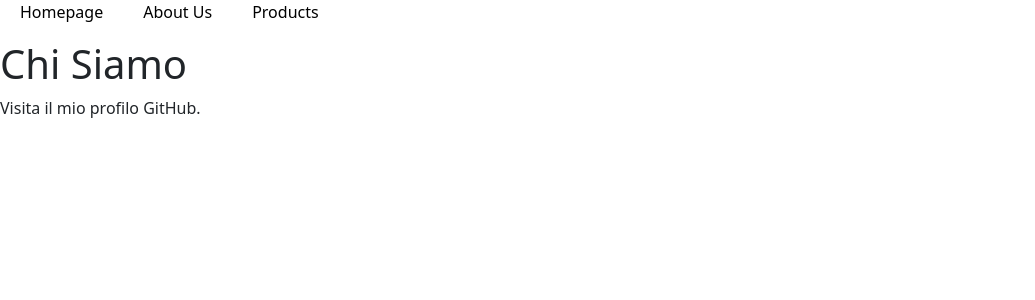
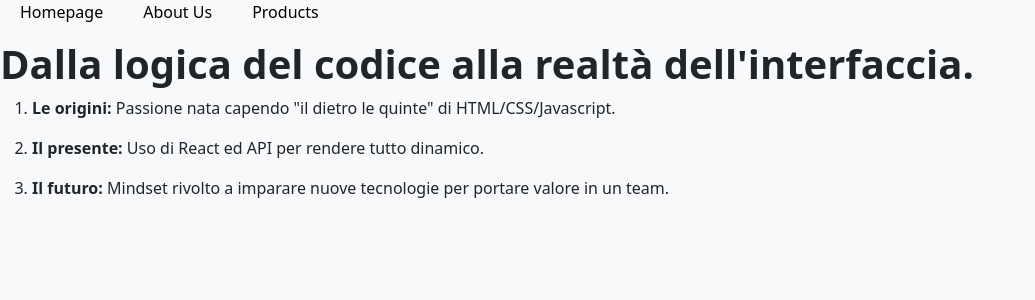
Before and after one commit to giovanbattista-web/react-router, a React (Vite) app: page /about in a window 1280 px wide. Shown: the top 300 px of the page, without its empty margins (0-1035 px from the left). Built offline with nearby package versions, Linux system fonts and the light colour scheme.

Commit message:
[UPD] USER EXPERIENCE UPDATED

```diff
--- a/src/index.css
+++ b/src/index.css
@@ -7,3 +7,15 @@
 a {
     text-decoration: none;
 }
+
+body {
+    background-color: #f8f9fa;
+}
+
+.card {
+    background-color: #ffffff;
+    border-radius: 12px;
+    padding: 20px;
+    box-shadow: 0 4px 12px rgba(0, 0, 0, 0.5);
+    border: 1px solid #e0e0e0;
+}
--- a/src/pages/About.jsx
+++ b/src/pages/About.jsx
@@ -5,8 +5,18 @@ const About = () => {
     return (
         <div>
             <Navbar />
-            <h1>Chi Siamo</h1>
-            <p>Visita il mio profilo GitHub.</p>
+            <h1><strong>Dalla logica del codice alla realtà dell'interfaccia.</strong></h1>
+            <ol>
+                <li>
+                    <p><strong>Le origini:</strong> Passione nata capendo "il dietro le quinte" di HTML/CSS/Javascript.</p>
+                </li>
+                <li>
+                    <p><strong>Il presente:</strong> Uso di React ed API per rendere tutto dinamico.</p>
+                </li>
+                <li>
+                    <p><strong>Il futuro:</strong> Mindset rivolto a imparare nuove tecnologie per portare valore in un team.</p>
+                </li>
+            </ol>
         </div>
     )
 };
--- a/src/pages/Homepage.jsx
+++ b/src/pages/Homepage.jsx
@@ -5,9 +5,12 @@ const Homepage = () => {
         <>
             <Navbar />
             <div>
-                <h1>Homepage</h1>
-                <p>Ciao, sono Giovanbattista e sono un Full-stack Web Developer.</p>
+                <h1><strong>Full-stack Web Developer</strong></h1>
+                <ul>
+                    <li><p>Sviluppo soluzioni complete, curando ogni passaggio dal Design dell'interfaccia alla logica del back-end. Con un approccio basato sul miglioramento continuo, utilizzando tecnologie come React per creare applicazioni dinamiche, scalabili e orientate all'utente.</p></li>
+                </ul>
             </div>
+
         </>
     )
 };
--- a/src/pages/Products.jsx
+++ b/src/pages/Products.jsx
@@ -21,7 +21,7 @@ const Products = () => {
     return (
         <div>
             <Navbar />
-            <h1>Elenco prodotti</h1>
+            <h1><strong>Elenco prodotti</strong></h1>
             <div className='container'>
                 <div className='row g-4'>
                     {products.map((product) => (
@@ -32,9 +32,11 @@ const Products = () => {
                                         <img src={product.image} alt={product.title} className='img-fluid' />
                                     </div>
                                     <div className='card-body text-dark list-unstyled'>
-                                        <h3>{product.title}</h3>
-                                        <p>{product.category}</p>
-                                        <p>{product.price}€</p>
+                                        <h2><strong>{product.title}</strong></h2>
+                                        <ul>
+                                            <li><p>{product.category}</p></li>
+                                            <li><p>{product.price}€</p></li>
+                                        </ul>
                                     </div>
                                 </NavLink>
                             </div>
--- a/src/pages/SingleProduct.jsx
+++ b/src/pages/SingleProduct.jsx
@@ -24,14 +24,16 @@ const SingleProduct = () => {
         <div className='container'>
             <div className='row'>
                 <div className='col-12'>
-                    <h1>Dettaglio Prodotto</h1>
+                    <h1><strong>Dettaglio Prodotto</strong></h1>
                 </div>
                 <div className='col-12'>
                     <img src={product.image} alt="" className='fix-dim-img' />
-                    <h2>{product.title}</h2>
-                    <p>{product.price}€</p>
-                    <p>{product.category}</p>
-                    <p>{product.description}</p>
+                    <h2><strong>{product.title}</strong></h2>
+                    <ul>
+                        <li><p>{product.price}€</p></li>
+                        <li><p>{product.category}</p></li>
+                        <li><p>{product.description}</p></li>
+                    </ul>
                 </div>
             </div>
         </div>
```
